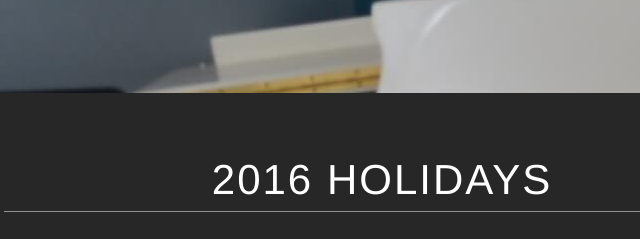
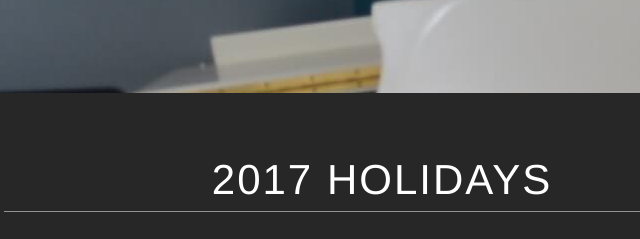
Before and after one commit to millanmusic/millanmusic.github.io, a plain HTML site: page index.html in a window 1280 px wide. Shown: the part 3565-3804 px from the top of the page, 258-898 px from the left. Drawn offline with Linux system fonts and the light colour scheme; a script that the page names is missing.

Commit message:
Year Update

```diff
--- a/index.html
+++ b/index.html
@@ -332,7 +332,7 @@ toys) and free coffee, cappuccino, hot chocolate and tea.
 
       <section class="module content">
          <div class="container cal" style="margin-top: 15px;">
-          <h2>2016 Holidays</h2>
+          <h2>2017 Holidays</h2>
           <div class="abt row">
           <div class="small-12 medium-4 large-4 columns midcol">
           <h4>FEBRUARY 20</h4>
```
